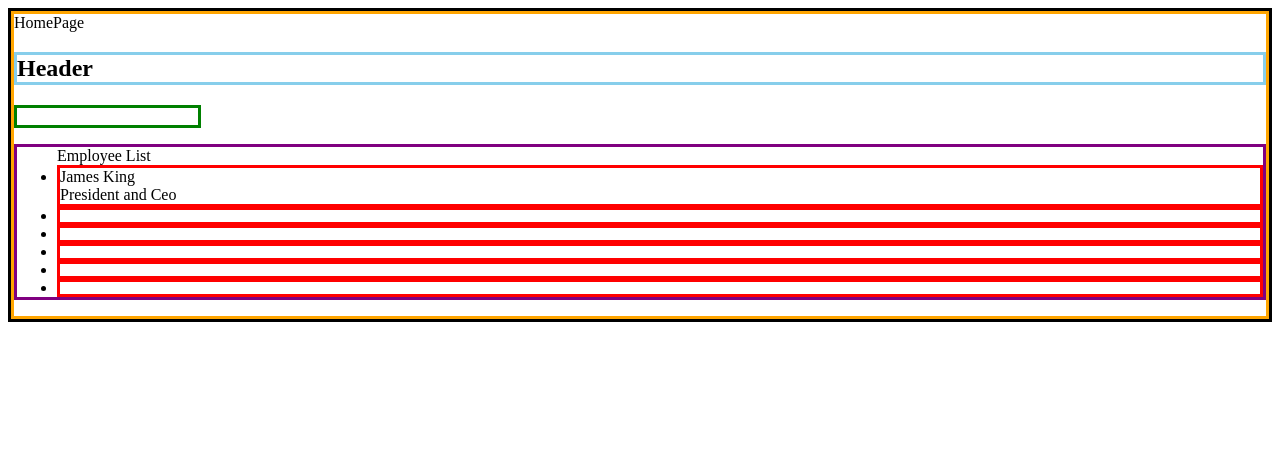
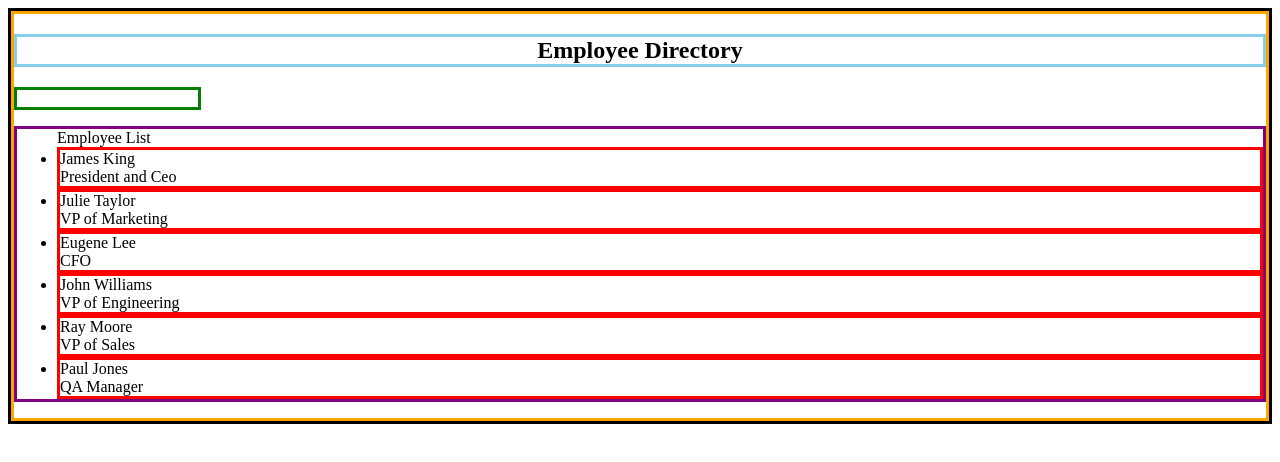
Before and after one commit to JadeTwo/2026-RTT-44, a React (Vite) app in the folder mod-9/react-employees/: page / in a window 1280 px wide. Shown: the top 462 px of the page. Built offline with nearby package versions, Linux system fonts and the light colour scheme.

Commit message:
inline style example

```diff
--- a/mod-9/react-employees/src/components/EmployeeList.jsx
+++ b/mod-9/react-employees/src/components/EmployeeList.jsx
@@ -2,15 +2,39 @@ import EmployeeListItem from "./EmployeeListItem"
 
 export default function EmployeeList() {
     // pass data from a parent component (EmployeeList) to a child component (EmployeeListItem).
+
+    const employee1 = {
+        name: 'James King',
+        title: 'President and Ceo'
+    }
+
     return (
         <ul id="employee-list">
             Employee List
-            <EmployeeListItem name="James King" title="President and Ceo" />
-            <EmployeeListItem />
-            <EmployeeListItem />
-            <EmployeeListItem />
-            <EmployeeListItem />
-            <EmployeeListItem />
+            <EmployeeListItem
+                name={employee1.name}
+                title={employee1.title}
+            />
+            <EmployeeListItem
+                name="Julie Taylor"
+                title="VP of Marketing"
+            />
+            <EmployeeListItem
+                name="Eugene Lee"
+                title="CFO"
+            />
+            <EmployeeListItem
+                name="John Williams"
+                title="VP of Engineering"
+            />
+            <EmployeeListItem
+                name="Ray Moore"
+                title="VP of Sales"
+            />
+            <EmployeeListItem
+                name="Paul Jones"
+                title="QA Manager"
+            />
         </ul>
     )
 }
--- a/mod-9/react-employees/src/components/EmployeeListItem.jsx
+++ b/mod-9/react-employees/src/components/EmployeeListItem.jsx
@@ -1,14 +1,14 @@
-export default function EmployeeListItem(props) {
+export default function EmployeeListItem({ name, title }) {
 
-    console.log('props: ', props);
+    console.log('props: ', name, title);
 
     return (
         <li className="employee-list-item">
             <div>
-                {props.name}
+                {name}
             </div>
             <div>
-                {props.title}
+                {title}
             </div>
         </li>
     )
--- a/mod-9/react-employees/src/components/Header.jsx
+++ b/mod-9/react-employees/src/components/Header.jsx
@@ -1,5 +1,12 @@
 export default function Header() {
+
+    // for inline styles, start with an object
+    const style = {
+        textAlign: "center",
+        border: "3px solid skyblue"
+    }
+
     return (
-        <h1 id="header">Header</h1>
+        <h1 style={style} id="header">Employee Directory</h1>
     )
 }
--- a/mod-9/react-employees/src/components/HomePage.jsx
+++ b/mod-9/react-employees/src/components/HomePage.jsx
@@ -5,7 +5,6 @@ import EmployeeList from "./EmployeeList"
 export default function HomePage() {
     return (
         <section id="homepage">
-            HomePage
             <Header />
             <SearchBar />
             <EmployeeList />
--- a/mod-9/react-employees/src/index.css
+++ b/mod-9/react-employees/src/index.css
@@ -6,9 +6,10 @@
   border: 3px solid orange;
 }
 
-#header {
+/* #header {
   border: 3px solid skyblue;
-}
+  text-align: center;
+} */
 
 #search-bar {
   border: 3px solid green;
```
